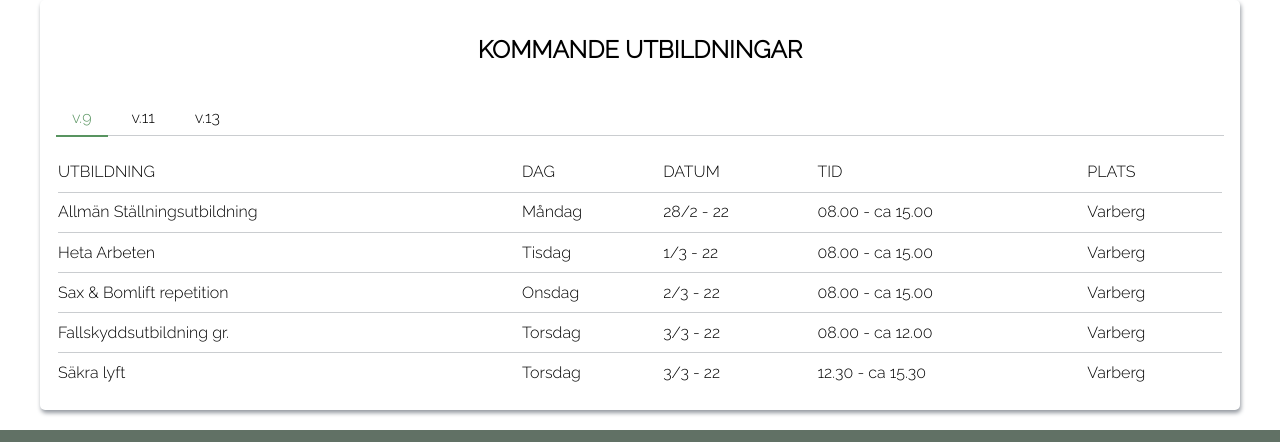
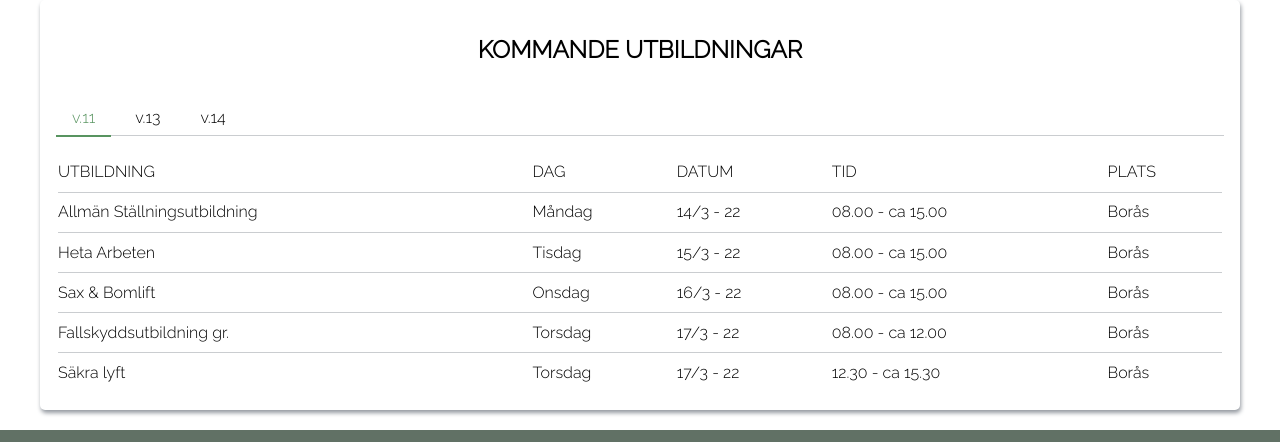
Before and after one commit to feliciavonbraun/vbu-ab, a React (Create React App) app: page / in a window 1280 px wide. Shown: the part 2986-3428 px from the top of the page. Built offline with nearby package versions, Linux system fonts and the light colour scheme; grey boxes are pictures that could not be loaded.

Commit message:
update schedule

```diff
--- a/src/components/interfaces/educations.tsx
+++ b/src/components/interfaces/educations.tsx
@@ -7,44 +7,6 @@ function createData(
 ) {
   return { day, date, time, service, location };
 }
-
-const educations9 = [
-  createData(
-    "Allmän Ställningsutbildning",
-    "Måndag",
-    "28/2 - 22",
-    "08.00 - ca 15.00",
-    "Varberg"
-  ),
-  createData(
-    "Heta Arbeten",
-    "Tisdag",
-    "1/3 - 22",
-    "08.00 - ca 15.00",
-    "Varberg"
-  ),
-  createData(
-    "Sax & Bomlift repetition",
-    "Onsdag",
-    "2/3 - 22",
-    "08.00 - ca 15.00",
-    "Varberg"
-  ),
-  createData(
-    "Fallskyddsutbildning gr.",
-    "Torsdag",
-    "3/3 - 22",
-    "08.00 - ca 12.00",
-    "Varberg"
-  ),
-  createData(
-    "Säkra lyft",
-    "Torsdag",
-    "3/3 - 22",
-    "12.30 - ca 15.30",
-    "Varberg"
-  ),
-];
 
 const educations11 = [
   createData(
@@ -102,4 +64,56 @@ const educations13 = [
   ),
 ];
 
-export { educations9, educations11, educations13 };
+const educations14 = [
+  createData(
+    "Allmän Ställningsutbildning",
+    "Måndag",
+    "4/4 - 22",
+    "08.00 - ca 15.00",
+    "Göteborg"
+  ),
+  createData(
+    "Truck dag 1",
+    "Måndag",
+    "4/4 - 22",
+    "08.00 - ca 15.00",
+    "Göteborg"
+  ),
+  createData(
+    "Heta Arbeten",
+    "Tisdag",
+    "5/4 - 22",
+    "08.00 - ca 15.00",
+    "Göteborg"
+  ),
+  createData(
+    "Truck dag 2",
+    "Tisdag",
+    "5/4 - 22",
+    "08.00 - ca 15.00",
+    "Göteborg"
+  ),
+  createData(
+    "Sax & Bomlift",
+    "Onsdag",
+    "6/4 - 22",
+    "08.00 - ca 15.00",
+    "Göteborg"
+  ),
+  createData(
+    "Fallskyddsutbildning gr.",
+    "Torsdag",
+    "7/4 - 22",
+    "08.00 - ca 12.00",
+    "Göteborg"
+  ),
+  createData(
+    "Säkra lyft",
+    "Torsdag",
+    "7/4 - 22",
+    "12.30 - ca 16.00",
+    "Göteborg"
+  ),
+];
+
+export { educations14, educations11, educations13 };
--- a/src/components/main/schedule.js
+++ b/src/components/main/schedule.js
@@ -1,9 +1,9 @@
 import { Container } from "../WrapperElements";
 import styled, { css } from "styled-components";
 import {
-  educations9,
   educations11,
   educations13,
+  educations14,
 } from "../interfaces/educations";
 import React, { useState } from "react";
 
@@ -15,16 +15,16 @@ import React, { useState } from "react";
 // const allDatas: Data[] = [
 const allDatas = [
   {
-    week: "v.9",
-    weeklyEducations: educations9,
-  },
-  {
     week: "v.11",
     weeklyEducations: educations11,
   },
   {
     week: "v.13",
     weeklyEducations: educations13,
+  },
+  {
+    week: "v.14",
+    weeklyEducations: educations14,
   },
 ];
 
```
